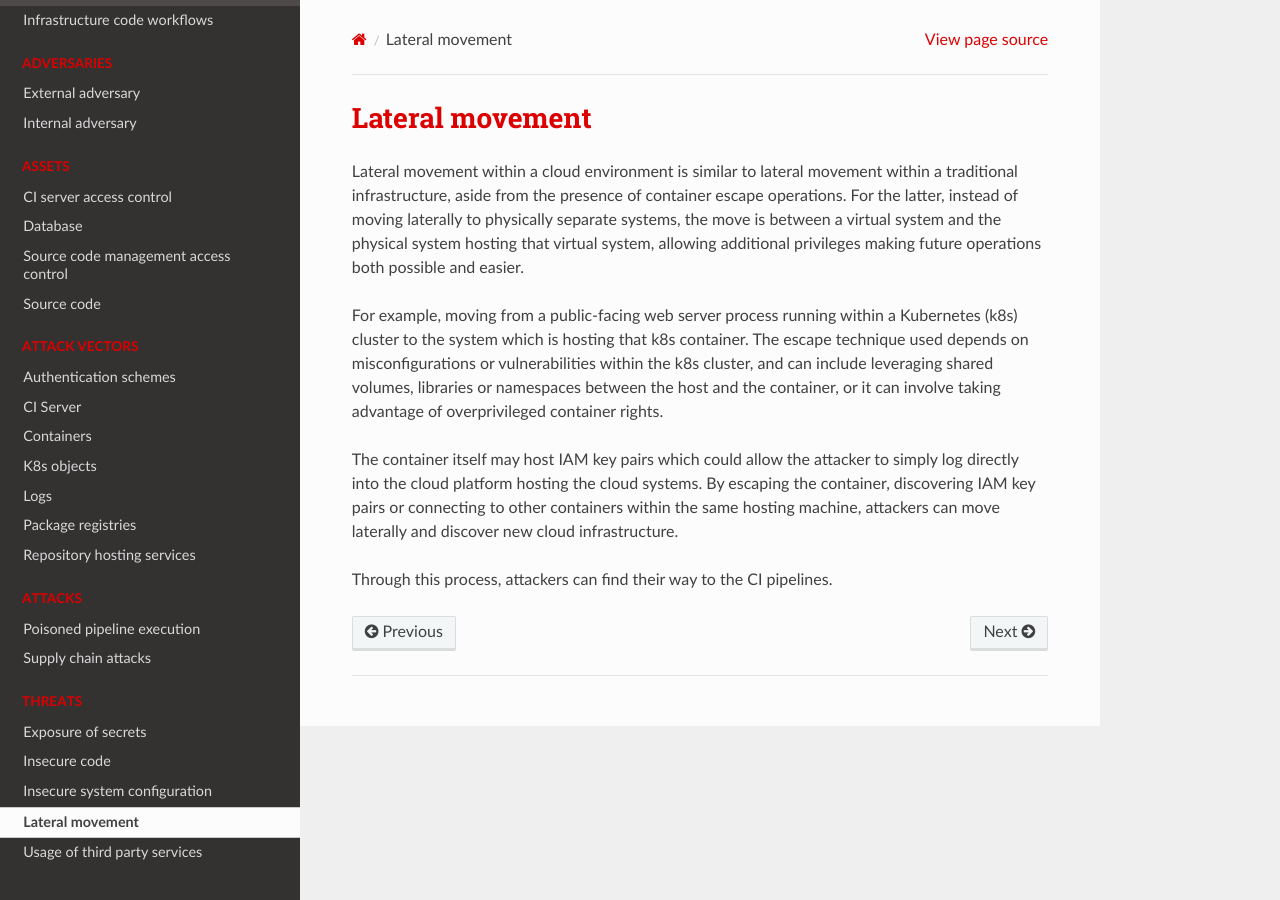
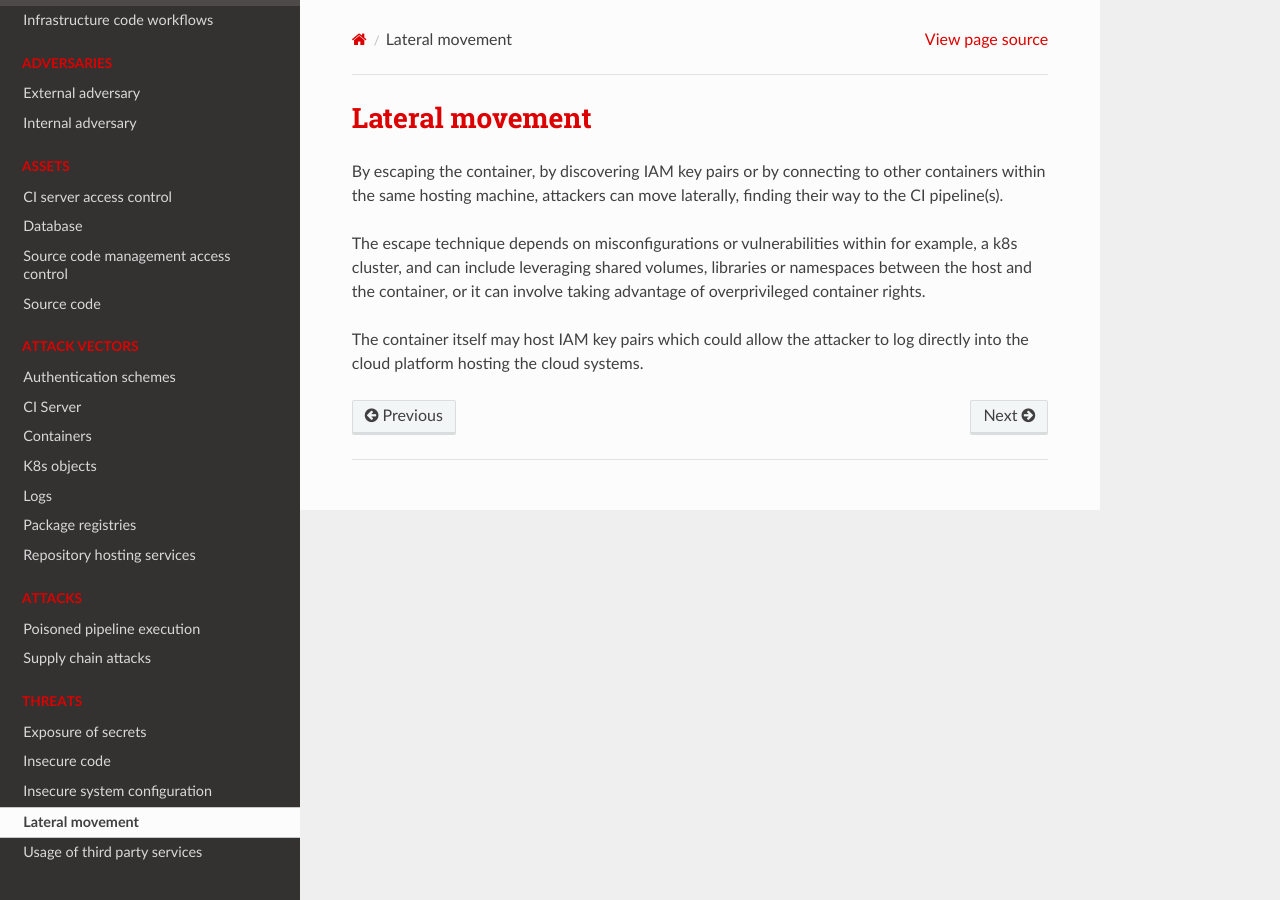
Before and after one commit to tymyrddin/green-cicd, a Sphinx documentation site: the page built from source/docs/threats/lateral-movement.md, in a window 1280 px wide. Built offline with Sphinx 7.4.7 and the Read the Docs theme 2.0.0, drawn with Linux system fonts in a browser that asks for light colours.

Commit message:
Surface, vectors and threats

```diff
--- a/source/docs/threats/lateral-movement.md
+++ b/source/docs/threats/lateral-movement.md
@@ -1,17 +1,11 @@
 # Lateral movement
 
-Lateral movement within a cloud environment is similar to lateral movement within a traditional infrastructure,
-aside from the presence of container escape operations. For the latter, instead of moving laterally to physically
-separate systems, the move is between a virtual system and the physical system hosting that virtual system, allowing
-additional privileges making future operations both possible and easier.
+By escaping the container, by discovering IAM key pairs or by connecting to other containers within the same hosting
+machine, attackers can move laterally, finding their way to the CI pipeline(s).
 
-For example, moving from a public-facing web server process running within a Kubernetes (k8s) cluster to the system
-which is hosting that k8s container. The escape technique used depends on misconfigurations
-or vulnerabilities within the k8s cluster, and can include leveraging shared volumes, libraries or namespaces
-between the host and the container, or it can involve taking advantage of overprivileged container rights.
+The escape technique depends on misconfigurations or vulnerabilities within for example, a k8s cluster, and can include
+leveraging shared volumes, libraries or namespaces between the host and the container, or it can involve taking
+advantage of overprivileged container rights.
 
-The container itself may host IAM key pairs which could allow the attacker to simply log directly into the cloud
-platform hosting the cloud systems. By escaping the container, discovering IAM key pairs or connecting to other
-containers within the same hosting machine, attackers can move laterally and discover new cloud infrastructure.
-
-Through this process, attackers can find their way to the CI pipelines.
+The container itself may host IAM key pairs which could allow the attacker to log directly into the cloud platform
+hosting the cloud systems.
```
